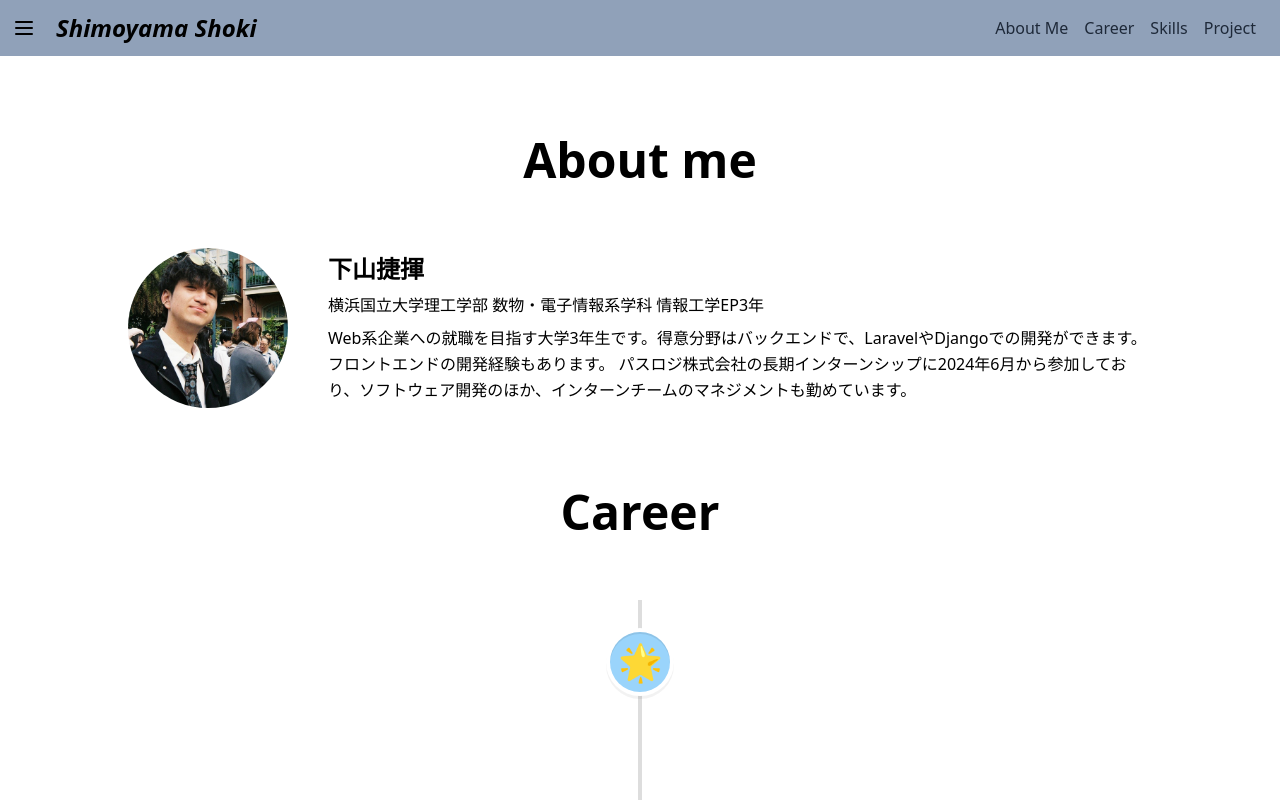
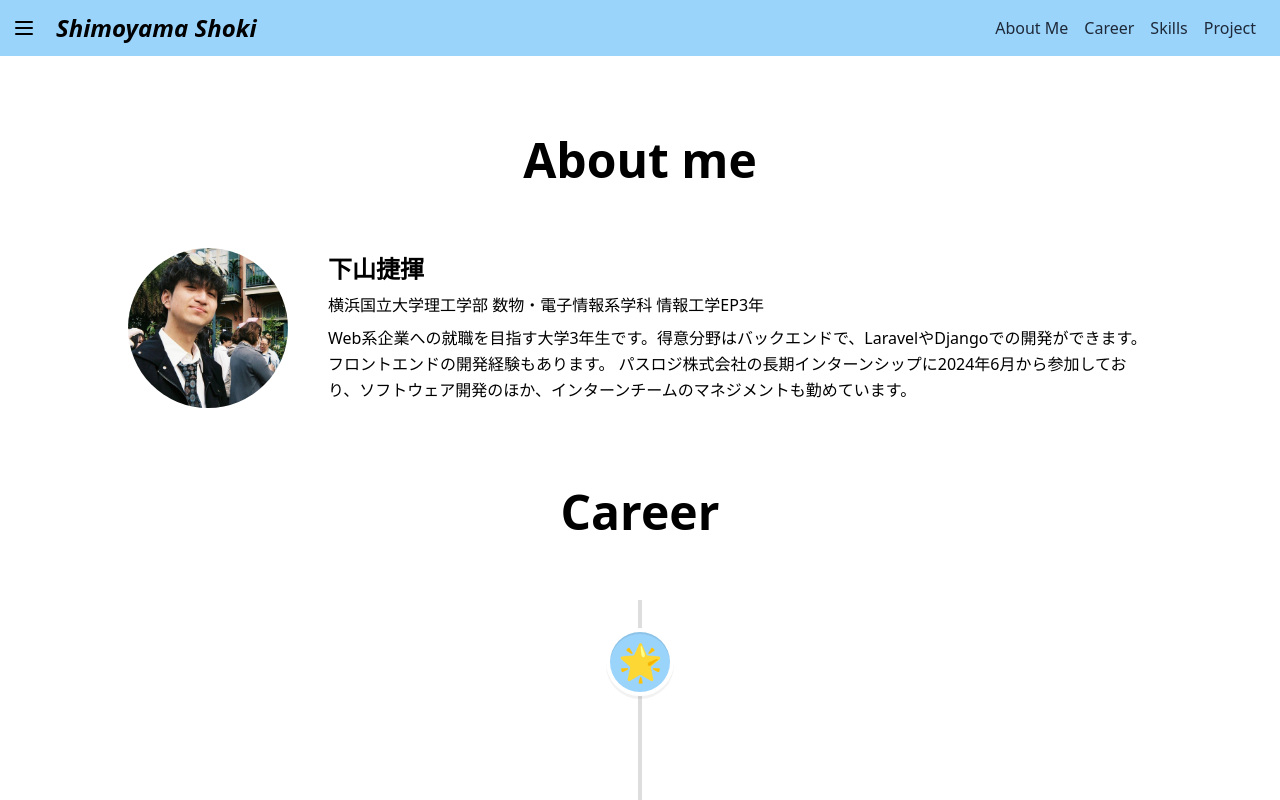
Before and after one commit to shimo0503/portfolio, a React (Vite) app: page / in a window 1280 px wide. Shown: the top 800 px of the page. Built offline with nearby package versions, Linux system fonts and the light colour scheme.

Commit message:
headerの色変更

```diff
--- a/src/components/Header.tsx
+++ b/src/components/Header.tsx
@@ -8,7 +8,7 @@ const Header = () => {
   };
   return (
     <div>
-      <header className="bg-slate-400 flex gap-5">
+      <header className="bg-[#9ad4fbff] flex gap-5">
         <button type="button" onClick={handleOpenMenu} className="z-10 space-y-2 ml-3 my-3">
           <Menu />
         </button>
```
